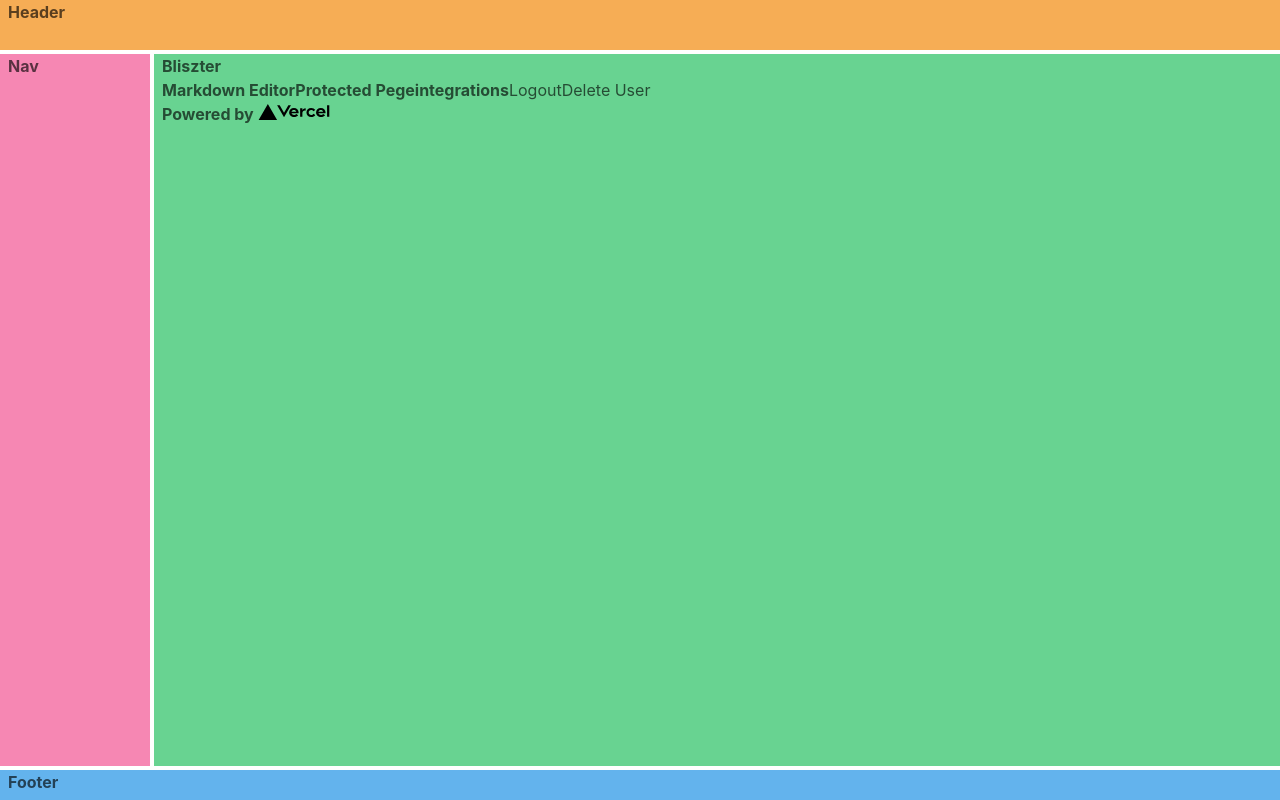
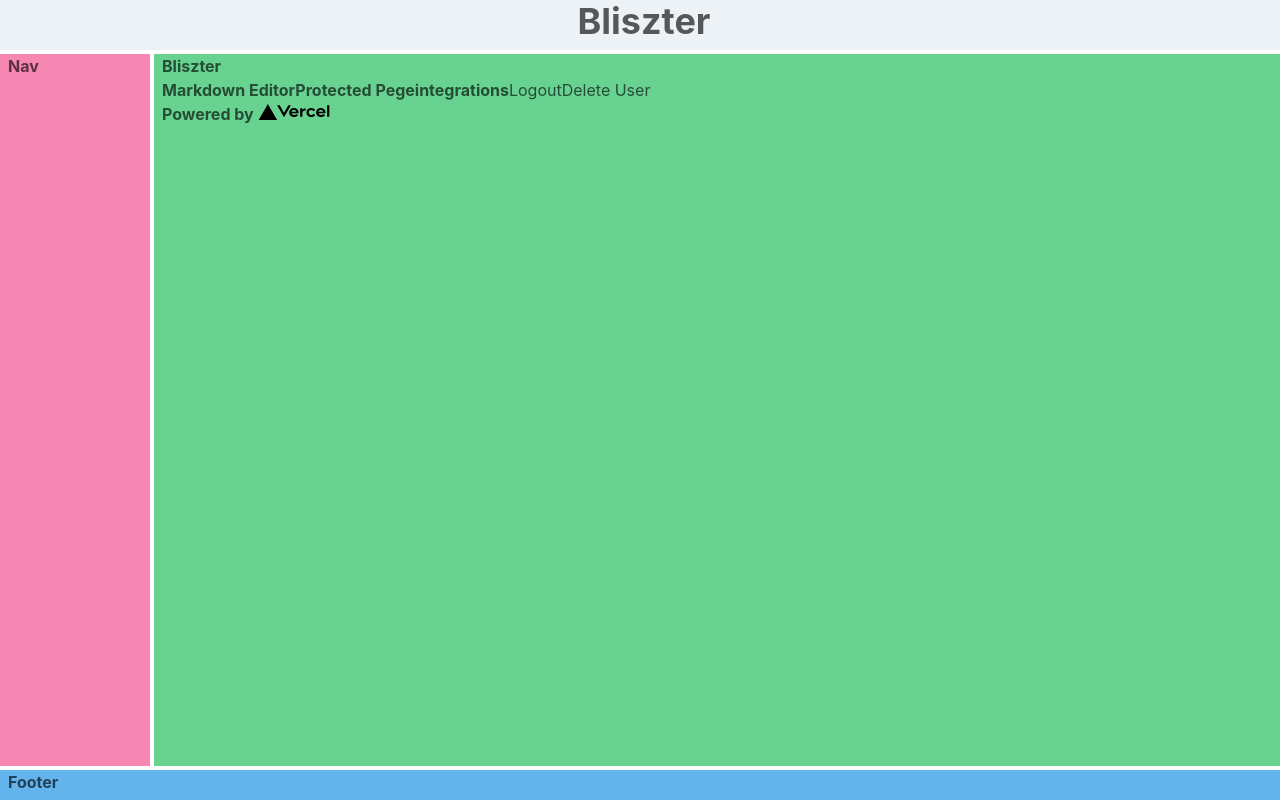
Before and after one commit to arjunlubana/bliszter, a Next.js app: page / in a window 1280 px wide. Built offline with nearby package versions, Linux system fonts and the light colour scheme; what supertokens-auth-react would draw is missing.

Commit message:
Add a basic header to the layout

```diff
--- /dev/null
+++ b/components/header.tsx
@@ -0,0 +1,12 @@
+import {
+    Flex,
+    Heading
+} from "@chakra-ui/react";
+
+export default function Header() {
+  return (
+    <Flex align="center" justify="space-around">
+      <Heading>Bliszter</Heading>
+    </Flex>
+  );
+}
--- a/layouts/index.tsx
+++ b/layouts/index.tsx
@@ -1,4 +1,5 @@
 import { ChakraProvider, Grid, GridItem } from "@chakra-ui/react";
+import Header from "../components/header";
 
 export default function Layout({ children }) {
   return (
@@ -14,8 +15,8 @@ export default function Layout({ children }) {
         color="blackAlpha.700"
         fontWeight="bold"
       >
-        <GridItem pl="2" bg="orange.300" area={"header"}>
-          Header
+        <GridItem pl="2" bg="gray.100" area={"header"}>
+          <Header />
         </GridItem>
         <GridItem pl="2" bg="pink.300" area={"nav"}>
           Nav
```
